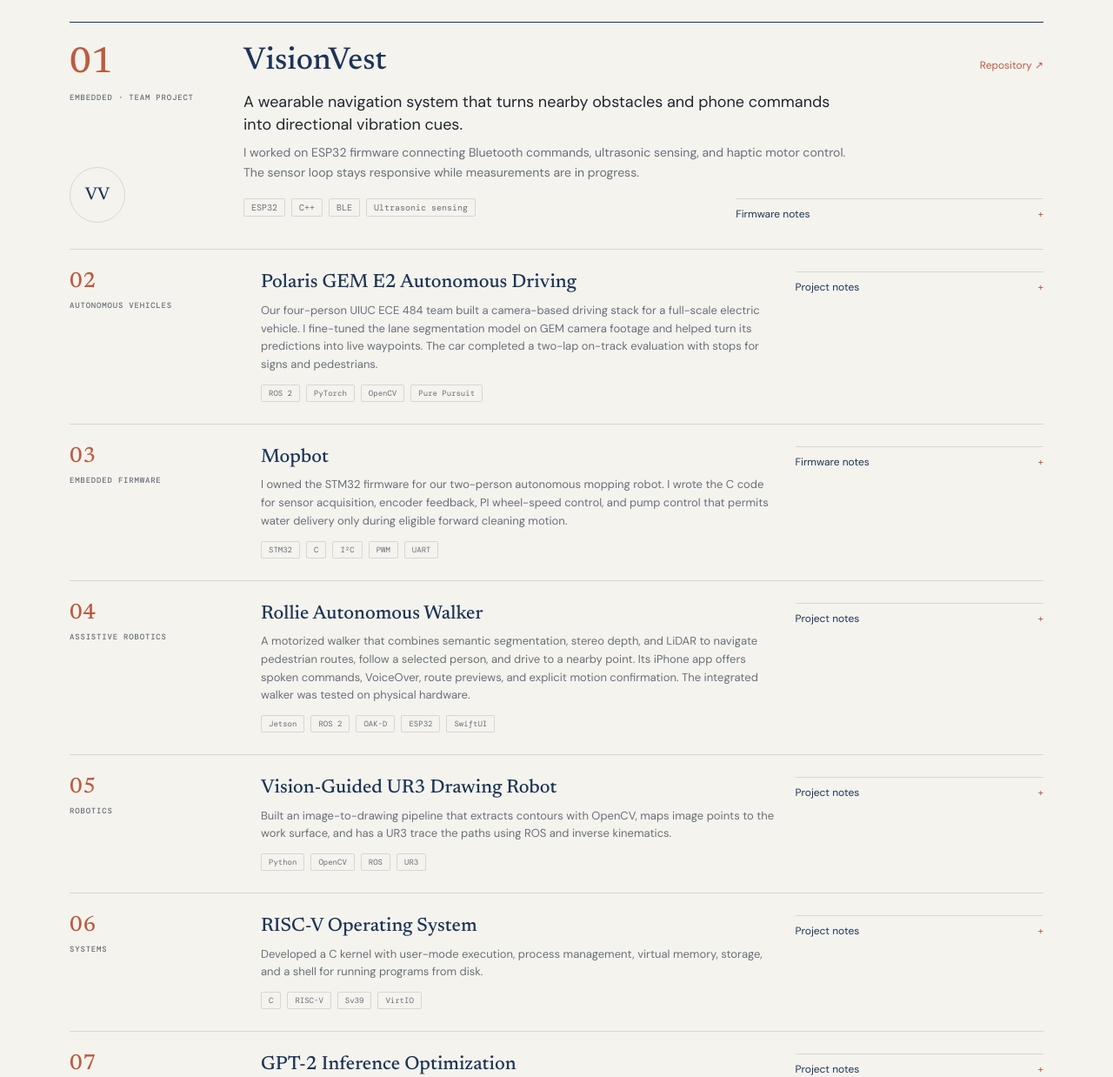
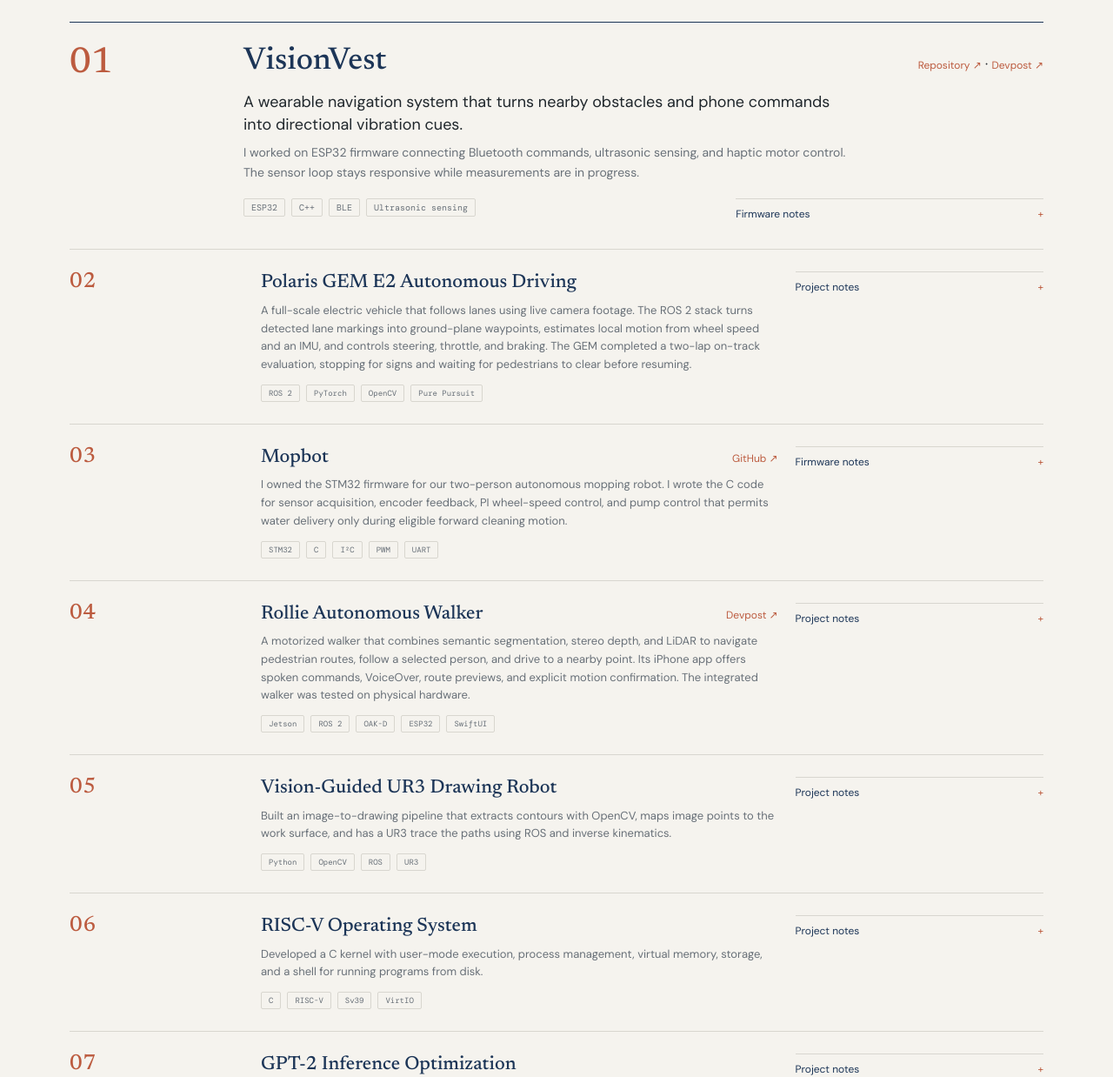
Before and after one commit to aryagarwal0/aryagarwal0.github.io, a plain HTML site: page index.html in a window 1280 px wide. Shown: the part 665-1903 px from the top of the page at 87% size. Drawn offline with nearby package versions, Linux system fonts and the light colour scheme.

Commit message:
Update portfolio links and simplify project labels

```diff
--- a/index.html
+++ b/index.html
@@ -38,9 +38,9 @@
       <div class="section-head"><div><p class="kicker">SELECTED PROJECTS</p><h2 id="projects-title">Things I’ve worked on</h2></div><span class="section-index">01 — 08</span></div>
 
       <article class="project-feature">
-        <div class="feature-aside"><span class="project-index">01</span><span class="project-kind">EMBEDDED · TEAM PROJECT</span><div class="feature-stamp" aria-hidden="true">VV</div></div>
+        <div class="feature-aside"><span class="project-index">01</span></div>
         <div class="feature-content">
-          <div class="project-title-line"><h3>VisionVest</h3><a href="https://github.com/AaravSureban/VisionVest" target="_blank" rel="noopener" aria-label="Open VisionVest team repository">Repository ↗</a></div>
+          <div class="project-title-line"><h3>VisionVest</h3><span><a href="https://github.com/AaravSureban/VisionVest" target="_blank" rel="noopener" aria-label="Open VisionVest team repository">Repository ↗</a> <span aria-hidden="true">·</span> <a href="https://devpost.com/software/visionvest" target="_blank" rel="noopener" aria-label="Open VisionVest on Devpost">Devpost ↗</a></span></div>
           <p class="project-summary">A wearable navigation system that turns nearby obstacles and phone commands into directional vibration cues.</p>
           <p class="project-description">I worked on ESP32 firmware connecting Bluetooth commands, ultrasonic sensing, and haptic motor control. The sensor loop stays responsive while measurements are in progress.</p>
           <div class="project-bottom"><div class="tags"><span>ESP32</span><span>C++</span><span>BLE</span><span>Ultrasonic sensing</span></div><details><summary>Firmware notes <span aria-hidden="true">+</span></summary><p>The sensor state machine advances over loop passes instead of waiting for an echo in a blocking loop. That leaves time for command handling and motor updates. Packet expiration prevents an old phone cue from remaining active indefinitely.</p></details></div>
@@ -49,37 +49,37 @@
 
       <div class="project-list">
         <article class="project-row">
-          <div class="project-row-meta"><span>02</span><span>AUTONOMOUS VEHICLES</span></div>
-          <div class="project-row-body"><h3>Polaris GEM E2 Autonomous Driving</h3><p>Our four-person UIUC ECE 484 team built a camera-based driving stack for a full-scale electric vehicle. I fine-tuned the lane segmentation model on GEM camera footage and helped turn its predictions into live waypoints. The car completed a two-lap on-track evaluation with stops for signs and pedestrians.</p><div class="tags"><span>ROS 2</span><span>PyTorch</span><span>OpenCV</span><span>Pure Pursuit</span></div></div>
-          <details><summary>Project notes <span aria-hidden="true">+</span></summary><p>The planner projected lane markings from image pixels onto the ground using camera calibration, then published lane-center waypoints. Pure Pursuit tracked those waypoints using wheel-speed and IMU odometry, while a safety supervisor could inhibit propulsion and request braking.</p></details>
+          <div class="project-row-meta"><span>02</span></div>
+          <div class="project-row-body"><h3>Polaris GEM E2 Autonomous Driving</h3><p>A full-scale electric vehicle that follows lanes using live camera footage. The ROS 2 stack turns detected lane markings into ground-plane waypoints, estimates local motion from wheel speed and an IMU, and controls steering, throttle, and braking. The GEM completed a two-lap on-track evaluation, stopping for signs and waiting for pedestrians to clear before resuming.</p><div class="tags"><span>ROS 2</span><span>PyTorch</span><span>OpenCV</span><span>Pure Pursuit</span></div></div>
+          <details><summary>Project notes <span aria-hidden="true">+</span></summary><p>SimpleENet was fine-tuned on footage from the GEM’s cameras. The planner used camera calibration to project lane markings onto the ground and generate a live centerline. Pure Pursuit tracked the path using wheel-speed and IMU odometry without GPS or a prerecorded route. Commands reached the vehicle through PACMod, and the safety supervisor inhibited propulsion and requested braking when critical inputs became stale or invalid.</p></details>
         </article>
         <article class="project-row">
-          <div class="project-row-meta"><span>03</span><span>EMBEDDED FIRMWARE</span></div>
-          <div class="project-row-body"><h3>Mopbot</h3><p>I owned the STM32 firmware for our two-person autonomous mopping robot. I wrote the C code for sensor acquisition, encoder feedback, PI wheel-speed control, and pump control that permits water delivery only during eligible forward cleaning motion.</p><div class="tags"><span>STM32</span><span>C</span><span>I²C</span><span>PWM</span><span>UART</span></div></div>
+          <div class="project-row-meta"><span>03</span></div>
+          <div class="project-row-body"><div class="project-title-line"><h3>Mopbot</h3><a href="https://github.com/Jbamidi/Mopbot" target="_blank" rel="noopener" aria-label="Open Mopbot on GitHub">GitHub ↗</a></div><p>I owned the STM32 firmware for our two-person autonomous mopping robot. I wrote the C code for sensor acquisition, encoder feedback, PI wheel-speed control, and pump control that permits water delivery only during eligible forward cleaning motion.</p><div class="tags"><span>STM32</span><span>C</span><span>I²C</span><span>PWM</span><span>UART</span></div></div>
           <details><summary>Firmware notes <span aria-hidden="true">+</span></summary><p>I implemented interrupt-driven UART diagnostics, sensor freshness checks, latched faults, and watchdog recovery. During bring-up of the standalone bumper-operated refill utility, I traced the signal from the bumper through driver enable and PWM to the pump, corrected the driver wake sequence, and verified physical actuation.</p></details>
         </article>
         <article class="project-row">
-          <div class="project-row-meta"><span>04</span><span>ASSISTIVE ROBOTICS</span></div>
-          <div class="project-row-body"><h3>Rollie Autonomous Walker</h3><p>A motorized walker that combines semantic segmentation, stereo depth, and LiDAR to navigate pedestrian routes, follow a selected person, and drive to a nearby point. Its iPhone app offers spoken commands, VoiceOver, route previews, and explicit motion confirmation. The integrated walker was tested on physical hardware.</p><div class="tags"><span>Jetson</span><span>ROS 2</span><span>OAK-D</span><span>ESP32</span><span>SwiftUI</span></div></div>
+          <div class="project-row-meta"><span>04</span></div>
+          <div class="project-row-body"><div class="project-title-line"><h3>Rollie Autonomous Walker</h3><a href="https://devpost.com/software/rollie-kfe7d0" target="_blank" rel="noopener" aria-label="Open Rollie on Devpost">Devpost ↗</a></div><p>A motorized walker that combines semantic segmentation, stereo depth, and LiDAR to navigate pedestrian routes, follow a selected person, and drive to a nearby point. Its iPhone app offers spoken commands, VoiceOver, route previews, and explicit motion confirmation. The integrated walker was tested on physical hardware.</p><div class="tags"><span>Jetson</span><span>ROS 2</span><span>OAK-D</span><span>ESP32</span><span>SwiftUI</span></div></div>
           <details><summary>Project notes <span aria-hidden="true">+</span></summary><p>The Jetson combines camera and LiDAR data into a local hazard map and routes motion requests through a single serial bridge. The ESP32 controls motor PWM and disables output if valid commands stop arriving. The app also supports manual driving and downloads timestamped sensor recordings.</p></details>
         </article>
         <article class="project-row">
-          <div class="project-row-meta"><span>05</span><span>ROBOTICS</span></div>
+          <div class="project-row-meta"><span>05</span></div>
           <div class="project-row-body"><h3>Vision-Guided UR3 Drawing Robot</h3><p>Built an image-to-drawing pipeline that extracts contours with OpenCV, maps image points to the work surface, and has a UR3 trace the paths using ROS and inverse kinematics.</p><div class="tags"><span>Python</span><span>OpenCV</span><span>ROS</span><span>UR3</span></div></div>
           <details><summary>Project notes <span aria-hidden="true">+</span></summary><p>MoveJ repositions the arm between contours; MoveL moves the pen tip along the drawing path. Edge detection and contour simplification turn an image into robot waypoints.</p></details>
         </article>
         <article class="project-row">
-          <div class="project-row-meta"><span>06</span><span>SYSTEMS</span></div>
+          <div class="project-row-meta"><span>06</span></div>
           <div class="project-row-body"><h3>RISC-V Operating System</h3><p>Developed a C kernel with user-mode execution, process management, virtual memory, storage, and a shell for running programs from disk.</p><div class="tags"><span>C</span><span>RISC-V</span><span>Sv39</span><span>VirtIO</span></div></div>
           <details><summary>Project notes <span aria-hidden="true">+</span></summary><p>Implemented three-level page tables, lazy allocation, address-space cloning, ELF loading, traps, and system calls. VirtIO-backed storage supports filesystem operations and block caching.</p></details>
         </article>
         <article class="project-row">
-          <div class="project-row-meta"><span>07</span><span>GPU COMPUTING</span></div>
+          <div class="project-row-meta"><span>07</span></div>
           <div class="project-row-body"><h3>GPT-2 Inference Optimization</h3><p>Optimized CUDA kernels for attention, normalization, activation functions, and matrix multiplication, achieving a 9.7× inference speedup.</p><div class="tags"><span>CUDA</span><span>Nsight Systems</span><span>Nsight Compute</span></div></div>
           <details><summary>Project notes <span aria-hidden="true">+</span></summary><p>Used profiling to examine kernel timing, memory traffic, cache behavior, and occupancy, then focused optimization work on measured bottlenecks.</p></details>
         </article>
         <article class="project-row">
-          <div class="project-row-meta"><span>08</span><span>ANALOG · CONTROL</span></div>
+          <div class="project-row-meta"><span>08</span></div>
           <div class="project-row-body"><h3>Guitar Auto-Tuner</h3><p>Designed frequency-selective circuits and motor-control hardware to automatically adjust a guitar’s tuning pegs.</p><div class="tags"><span>LTspice</span><span>Analog circuits</span><span>H-bridge</span></div></div>
           <details><summary>Project notes <span aria-hidden="true">+</span></summary><p>Band-pass filters and peak detection isolate tones; comparator circuits and an H-bridge drive the tuning motor. Breadboard prototypes were checked with audio input and oscilloscope measurements.</p></details>
         </article>
@@ -100,6 +100,6 @@
 
     <section class="contact" aria-labelledby="contact-title"><p class="kicker">CONTACT</p><h2 id="contact-title">Let’s talk engineering.</h2><a class="email" href="mailto:aryagarwal0@gmail.com">aryagarwal0@gmail.com <span aria-hidden="true">↗</span></a><div class="social-links"><a href="https://github.com/aryagarwal0" target="_blank" rel="noopener">GitHub ↗</a><a href="https://www.linkedin.com/in/aryanagarwal2006" target="_blank" rel="noopener">LinkedIn ↗</a><a href="Aryan_Agarwal_Resume.pdf" target="_blank" rel="noopener">Resume ↗</a></div></section>
   </main>
-  <footer><span>Aryan Agarwal</span><span>Champaign, Illinois</span><a href="#top">Back to top ↑</a></footer>
+  <footer><span>Aryan Agarwal</span><span>San Francisco Bay Area, CA</span><a href="#top">Back to top ↑</a></footer>
 </body>
 </html>
```
